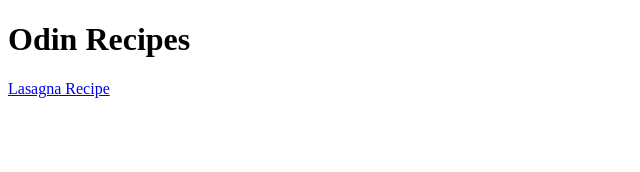
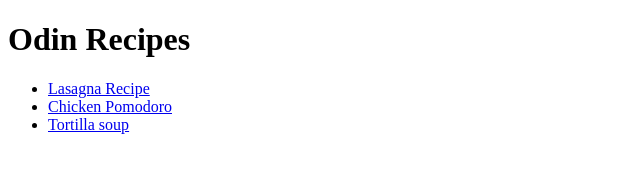
Before and after one commit to LuisaPerez19/odin-recipes, a plain HTML site: page index.html in a window 1280 px wide. Shown: the whole page, without its empty margins (0-640 px from the left). Drawn offline with Linux system fonts and the light colour scheme.

Commit message:
Update index.html with the chicken pomodoro and tortilla soup.html recipes

```diff
--- a/index.html
+++ b/index.html
@@ -7,7 +7,13 @@
 </head>
 <body>
   <h1>Odin Recipes</h1>
-  <a href="./recipes/lasagna.html">Lasagna Recipe</a>
+
+  <ul>
+    <li><a href="./recipes/lasagna.html">Lasagna Recipe</a></li>
+    <li> <a href="./recipes/chicken_pomodoro.html">Chicken Pomodoro</a></li>
+    <li><a href="./recipes/tortilla_soup.html">Tortilla soup</a></li>
+  </ul>
+
 
 </body>
 </html>
```
